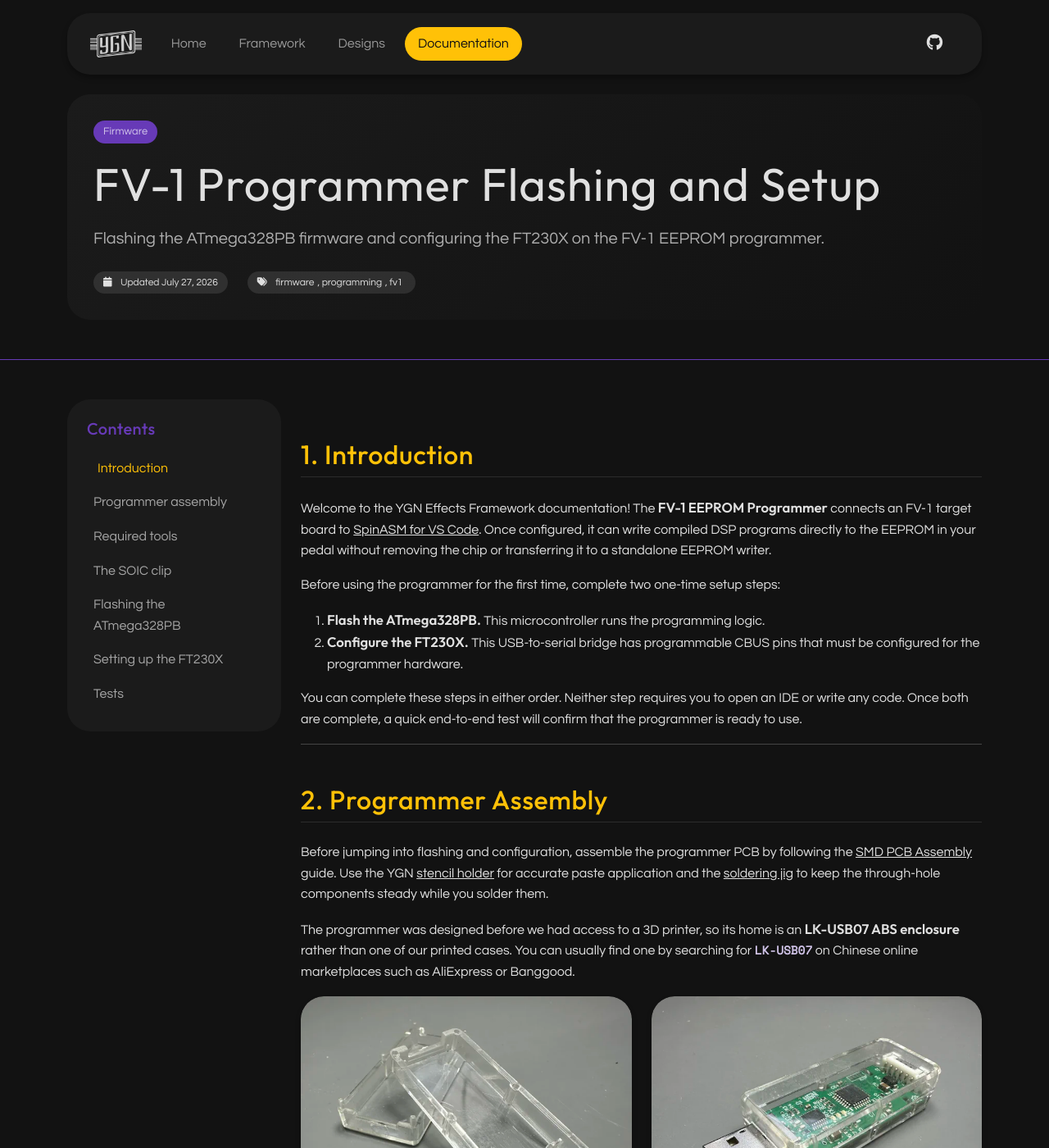
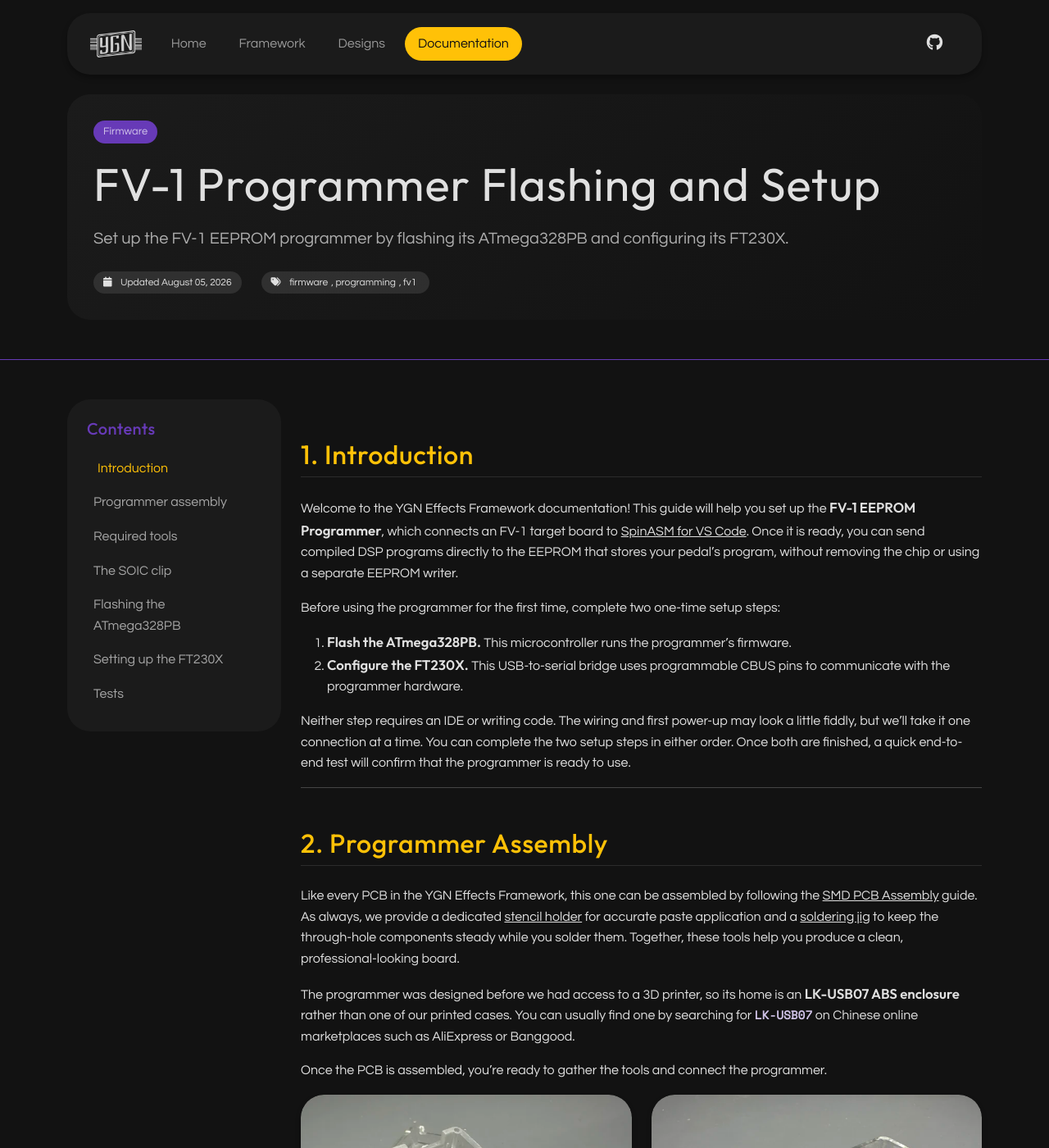
Before and after one commit to ygn-effects/ygn-effects.github.io, a Jekyll site: the page built from _docs/fv1-programmer-flashing-and-setup.md, in a window 1280 px wide and 1400 px high. Shown: the whole window at 82% size. Built offline with Jekyll 4.4.1, drawn with Linux system fonts in a browser that asks for light colours; some of the changed text lies outside the part shown.

Commit message:
Tone reread

````diff
--- a/_docs/fv1-programmer-flashing-and-setup.md
+++ b/_docs/fv1-programmer-flashing-and-setup.md
@@ -2,9 +2,9 @@
 title: FV-1 Programmer Flashing and Setup
 layout: doc
 permalink: /docs/fv1-programmer-flashing-and-setup/
-updated: 2026-07-27
+updated: 2026-08-05
 topic: Firmware
-excerpt: Flashing the ATmega328PB firmware and configuring the FT230X on the FV-1 EEPROM programmer.
+excerpt: Set up the FV-1 EEPROM programmer by flashing its ATmega328PB and configuring its FT230X.
 tags: [firmware, programming, fv1, avr, ftdi]
 toc:
   - label: Introduction
@@ -25,22 +25,24 @@
 
 ## 1. Introduction {#intro}
 
-Welcome to the YGN Effects Framework documentation! The **FV-1 EEPROM Programmer** connects an FV-1 target board to [SpinASM for VS Code](/docs/vscode-spinasm-extension-usage/). Once configured, it can write compiled DSP programs directly to the EEPROM in your pedal without removing the chip or transferring it to a standalone EEPROM writer.
+Welcome to the YGN Effects Framework documentation! This guide will help you set up the **FV-1 EEPROM Programmer**, which connects an FV-1 target board to [SpinASM for VS Code](/docs/vscode-spinasm-extension-usage/). Once it is ready, you can send compiled DSP programs directly to the EEPROM that stores your pedal's program, without removing the chip or using a separate EEPROM writer.
 
 Before using the programmer for the first time, complete two one-time setup steps:
 
-1. **Flash the ATmega328PB.** This microcontroller runs the programming logic.
-2. **Configure the FT230X.** This USB-to-serial bridge has programmable CBUS pins that must be configured for the programmer hardware.
+1. **Flash the ATmega328PB.** This microcontroller runs the programmer's firmware.
+2. **Configure the FT230X.** This USB-to-serial bridge uses programmable CBUS pins to communicate with the programmer hardware.
 
-You can complete these steps in either order. Neither step requires you to open an IDE or write any code. Once both are complete, a quick end-to-end test will confirm that the programmer is ready to use.
+Neither step requires an IDE or writing code. The wiring and first power-up may look a little fiddly, but we'll take it one connection at a time. You can complete the two setup steps in either order. Once both are finished, a quick end-to-end test will confirm that the programmer is ready to use.
 
 ---
 
 ## 2. Programmer Assembly {#assembly}
 
-Before jumping into flashing and configuration, assemble the programmer PCB by following the [SMD PCB Assembly](/docs/smd-pcb-assembly/) guide. Use the YGN [stencil holder](/docs/tool-stencil-holder-assembly/) for accurate paste application and the [soldering jig](/docs/tool-soldering-jig-usage/) to keep the through-hole components steady while you solder them.
+Like every PCB in the YGN Effects Framework, this one can be assembled by following the [SMD PCB Assembly](/docs/smd-pcb-assembly/) guide. As always, we provide a dedicated [stencil holder](/docs/tool-stencil-holder-assembly/) for accurate paste application and a [soldering jig](/docs/tool-soldering-jig-usage/) to keep the through-hole components steady while you solder them. Together, these tools help you produce a clean, professional-looking board.
 
 The programmer was designed before we had access to a 3D printer, so its home is an **LK-USB07 ABS enclosure** rather than one of our printed cases. You can usually find one by searching for `LK-USB07` on Chinese online marketplaces such as AliExpress or Banggood.
+
+Once the PCB is assembled, you're ready to gather the tools and connect the programmer.
 
 <div class="img-grid doc-image-grid cols-2" markdown="0">
   {% include doc-image.html
@@ -59,7 +61,9 @@
 
 ## 3. Required Tools {#tools}
 
-Gather the following tools before starting. You will also need a way to power the programmer while flashing the ATmega328PB and configuring the FT230X.
+Here is everything you'll need to flash the ATmega328PB and configure the FT230X. Don't worry if the list looks a little unusual at first. The table explains what each item does and shows the alternatives supported by this guide.
+
+The power source is especially important. The AVRISP MK2 and the USB connection do not power the programmer, so prepare either a powered FV-1 target board or a bench power supply connected to the programmer's 3.3 V and GND pins.
 
 | Item | Purpose | Notes |
 |------|---------|-------|
@@ -86,13 +90,13 @@
 
 ## 4. The SOIC Clip {#soic-clip}
 
-The programmer PCB uses a **SOICBite footprint** for the ATmega328PB programming connection. This compact connector comes from the open-source [SOICbite](https://github.com/SimonMerrett/SOICbite) project and works with an inexpensive SOIC8 test clip, so the PCB does not need a permanent programming header.
+The programmer PCB uses a **SOICBite footprint** to connect to the ATmega328PB. It comes from the open-source [SOICbite](https://github.com/SimonMerrett/SOICbite) project and works with an inexpensive SOIC8 test clip. This lets us program the board without adding a permanent programming header.
 
-Although the footprint resembles the pins of a SOIC8 chip, its signal arrangement is specific to the SOICBite connection. Follow the orientation and wiring shown below rather than treating it as a standard chip pinout.
+At first glance, the footprint can look like a standard SOIC8 chip footprint, but its signal arrangement is different. Don't worry, the orientation and wiring are shown below. Follow them rather than treating the footprint as a standard chip pinout.
 
 ### Adjusting the clip
 
-A stock SOIC8 clip may not close tightly enough because the SOICBite pads are closer together than the pins on a real chip. With the clip disconnected, **bend** the contacts on both jaws slightly inward. Work a little at a time and keep both rows even.
+A stock SOIC8 clip may not close tightly on its first try. That's normal: the SOICBite pads are closer together than the pins on a real chip. With the clip disconnected, **bend** the contacts on both jaws slightly inward. Work a little at a time and keep both rows even.
 
 **Test-fit** the clip on the footprint. The jaws should close completely with every contact sitting over its pad. If the clip feels loose or rocks on the board, **adjust** the contacts a little further and try again.
 
@@ -112,7 +116,7 @@
 
 ### Clip orientation
 
-The clip is not keyed, so check its orientation every time you attach it. On the PCB, pin 1 is leftmost on the component side. Most clip cables identify pin 1 with a coloured wire, usually red.
+The clip is not keyed, so take a moment to check its orientation every time you attach it. On the PCB, pin 1 is the leftmost pin on the component side. Most clip cables identify pin 1 with a coloured wire, usually red.
 
 **Position** the pin 1 side of the clip on the top, component side of the PCB. **Align** clip pin 1 with footprint pin 1, then **press** the clip down until both jaws grip the pads evenly.
 
@@ -137,7 +141,7 @@
 
 ### Wiring to the AVRISP MK2
 
-The clip's 2×4 connector exposes eight positions, but only six carry signals. Connect those signals to the AVRISP MK2's 2×3 ISP connector using either of the methods below.
+The clip's 2×4 connector has eight positions, but only six carry signals. That may look more complicated than it is. The table below shows how to connect the signal positions to the AVRISP MK2's 2×3 ISP connector. Choose whichever harness option suits your build.
 
 <div class="img-grid doc-image-grid cols-2" markdown="0">
   {% include doc-image.html
@@ -173,7 +177,7 @@
 
 #### Option A: Individual jumper wires
 
-Use eight male-to-male jumper wires at the clip end. Filling all eight positions allows the zip tie to hold the individual connector housings together as a stable 2×4 block. Only six wires continue to the AVRISP MK2.
+If you're using individual jumper wires, start with eight male-to-male wires at the clip end. Filling all eight positions lets the zip tie hold the individual connector housings together as a stable 2×4 block. Only six wires continue to the AVRISP MK2.
 
 1. **Arrange** all eight jumper wires in the correct 2×4 pattern at the clip connector.
 2. **Identify** the wires in clip positions 4 and 6. These positions are not connected to the AVRISP MK2.
@@ -195,11 +199,13 @@
 
 #### Option B: Crimped adapter harness
 
+If you prefer a crimped connection, make a six-wire adapter harness using the steps below.
+
 1. **Cut** six wires to the same length.
 2. **Crimp** a male terminal onto both ends of each wire.
 3. **Insert** one end into a 2×4 housing and the other into a 2×3 housing according to the wiring table.
 4. **Leave** positions 4 and 6 of the 2×4 housing empty.
-5. **Check** every connection with a multimeter before connecting the harness to the programmer.
+5. **Mark** pin 1 at both ends so the harness can be reconnected without tracing every wire.
 
 > **Caution:** Connector housings are easy to view from the wrong side. Confirm the pin numbering and check continuity before applying power.
 {: .doc-callout .doc-callout-caution}
@@ -212,7 +218,7 @@
      width="1600" height="1200" %}
 </div>
 
-The adapter can then be used to connect the clip to the AVR ISP.
+Once the crimped harness is assembled, **use** it to connect the clip to the AVRISP MK2.
 
 <div class="img-grid doc-image-grid cols-1" markdown="0">
   {% include doc-image.html
@@ -226,9 +232,11 @@
 
 ## 5. Flashing the ATmega328PB {#flashing}
 
+Flashing the ATmega328PB loads the firmware that runs the programmer. We'll install `avrdude`, locate the pre-built firmware and then flash the chip through the SOIC clip. The command is ready to copy, so there is no code to write.
+
 ### Software
 
-Only `avrdude` is required. After installing it, **open** a terminal and **run** `avrdude -v` to confirm that the command is available.
+Only `avrdude` is required for this part. Install it for your platform, then **open** a terminal and **run** `avrdude -v` to make sure it is ready.
 
 | Platform | Install |
 |----------|---------|
@@ -238,13 +246,13 @@
 
 ### Locating the firmware
 
-The pre-built firmware is available in the FV-1 platform repository at [`firmware/_output/vscode-spinasm-firmware.hex`](https://github.com/ygn-effects/project-fv1-platform/blob/main/firmware/_output/vscode-spinasm-firmware.hex).
+The pre-built firmware is ready in the FV-1 platform repository at [`firmware/_output/vscode-spinasm-firmware.hex`](https://github.com/ygn-effects/project-fv1-platform/blob/main/firmware/_output/vscode-spinasm-firmware.hex). You do not need to compile it yourself.
 
 **Download** that file or **clone** the repository, then **open** a terminal in the folder containing `vscode-spinasm-firmware.hex`.
 
 ### Running the flash command
 
-The AVRISP MK2 is accessed directly over USB, so no serial port identification is needed.
+With the firmware ready, you're ready to connect the programmer. The AVRISP MK2 communicates directly over USB, so you do not need to find a serial port.
 
 > **Note:** The AVRISP MK2 does not power the programmer. Before flashing, supply **3.3 V** from either a powered FV-1 target board or a bench power supply connected to the programmer's 3.3 V and GND pins. If you use a bench supply, confirm the voltage and polarity before switching it on.
 {: .doc-callout .doc-callout-note}
@@ -279,7 +287,7 @@
 > **Note:** On Linux, direct USB access to the AVRISP MK2 may require a udev rule or membership in an appropriate device-access group. Check your distribution's documentation if `avrdude` cannot open the programmer.
 {: .doc-callout .doc-callout-note}
 
-A successful run finishes without errors and reports that each fuse and the firmware were written and verified. The exact byte count and timing may change between firmware builds.
+If the command completes without errors, `avrdude` will report that each fuse and the firmware were written and verified. Your byte count and timing may differ between firmware builds, which is fine.
 
 ```
 Processing -U lfuse:w:0xFF:m
@@ -306,9 +314,11 @@
 
 ### Troubleshooting
 
+If the command does not complete, don't panic. Start with the message that `avrdude` reports and check the likely cause below.
+
 **`avrdude: usbdev_open(): did not find any USB device "usb"`**
 
-The AVRISP MK2 is not being detected. On Linux, check your udev rules and device permissions. On Windows, confirm that the installed USB driver is compatible with your `avrdude` package.
+The AVRISP MK2 is not being detected. On Linux, start by checking your udev rules and device permissions. On Windows, confirm that the installed USB driver is compatible with your `avrdude` package.
 
 **`avrdude OS error: file ./vscode-spinasm-firmware.hex is not readable: No such file or directory`**
 
@@ -316,15 +326,15 @@
 
 **`avrdude times out or reports "initialization failed"`**
 
-Check that the programmer has 3.3 V power, the clip is oriented correctly and every contact sits firmly on its pad. Then check the clip-to-ISP harness against the wiring table.
+Start by checking that the programmer has 3.3 V power, then confirm that the clip is oriented correctly and every contact sits firmly on its pad. Finally, check the clip-to-ISP harness against the wiring table.
 
 ---
 
 ## 6. Setting Up the FT230X {#ft230x}
 
-The **FT230X** is the USB-to-serial bridge on the programmer. Its four CBUS pins are configurable and need to be set once so the programmer can signal TX and RX activity and detect VBUS correctly.
+Configuring the FT230X is the other one-time setup step. The **FT230X** is the USB-to-serial bridge on the programmer. Its four CBUS pins are configurable and need to be set once so the programmer can signal TX and RX activity and detect VBUS correctly.
 
-The target configuration is:
+These are the values we need:
 
 | CBUS pin | Function |
 |:---:|---------|
@@ -332,6 +342,8 @@
 | **CBUS1** | `TRISTATE` |
 | **CBUS2** | `VBUS_SENSE` |
 | **CBUS3** | `RXLED` |
+
+Both tools do the same job, so choose the option that matches your computer.
 
 > **Note:** USB does not power the FT230X on this programmer. Supply **3.3 V** from either a powered FV-1 target board or a bench power supply connected to the programmer's 3.3 V and GND pins. If you use a bench supply, confirm the voltage and polarity before switching it on.
 {: .doc-callout .doc-callout-note}
@@ -344,7 +356,7 @@
 
 ### Option A: FT_PROG (Windows)
 
-[FT_PROG](https://ftdichip.com/utilities/#ft_prog) is FTDI's free Windows GUI tool for programming FT device EEPROMs.
+If you're using Windows, [FT_PROG](https://ftdichip.com/utilities/#ft_prog) gives you a graphical way to configure the FT230X. It is FTDI's free Windows tool for programming FT device EEPROMs.
 
 1. **Download and install** FT_PROG from the FTDI website.
 2. **Open** FT_PROG.
@@ -366,14 +378,14 @@
 
 ### Option B: ftdi_eeprom (Linux / macOS)
 
-`ftdi_eeprom` is a command-line tool included in the `libftdi` package.
+If you're using Linux or macOS, `ftdi_eeprom` provides a command-line way to configure the FT230X. It is included in the `libftdi` package.
 
 | Platform | Install hint |
 |----------|------------|
 | **Linux** | `sudo apt install ftdi-eeprom` *(Debian/Ubuntu)*<br>`sudo dnf install libftdi-devel` *(Fedora)* |
 | **macOS** | `brew install libftdi` |
 
-A ready-to-use [`vscode-spinasm-ftdi.conf`](https://github.com/ygn-effects/project-fv1-platform/blob/main/firmware/_output/vscode-spinasm-ftdi.conf) file is available in `firmware/_output/`. **Download** that file, or **create** one with the following content:
+A ready-to-use [`vscode-spinasm-ftdi.conf`](https://github.com/ygn-effects/project-fv1-platform/blob/main/firmware/_output/vscode-spinasm-ftdi.conf) file is available in `firmware/_output/`. **Download** that file, or **create** your own with the following content:
 
 ```ini
 vendor_id="0x0403"
@@ -426,7 +438,7 @@
 
 ## 7. Tests {#tests}
 
-With the firmware flashed and the FT230X configured, connect the programmer to an FV-1 target board before continuing to the complete SpinASM workflow.
+With the firmware flashed and the FT230X configured, you're ready to connect the programmer to an FV-1 target board. This final check confirms that the programmer, target board and computer can communicate before you move on to programming an EEPROM.
 
 ### Connect the programmer to the target board
 
@@ -451,4 +463,4 @@
 
 ### Continue in SpinASM for VS Code
 
-Follow the [Program an EEPROM](/docs/vscode-spinasm-extension-usage/#programming) section of the SpinASM for VS Code guide. Start with its hardware-detection check, then compile and upload a program. A successful upload and read-back verification confirms that the complete programming chain is working.
+Follow the [Program an EEPROM](/docs/vscode-spinasm-extension-usage/#programming) section of the SpinASM for VS Code guide. Start with its hardware-detection check, then compile and upload a program. A successful upload and read-back verification confirms that the complete programming chain is working. Congratulations, your programmer is ready to use.
````
Also changed, not shown: other parts of _docs/fv1-programmer-flashing-and-setup.md (+1 -1 lines).
